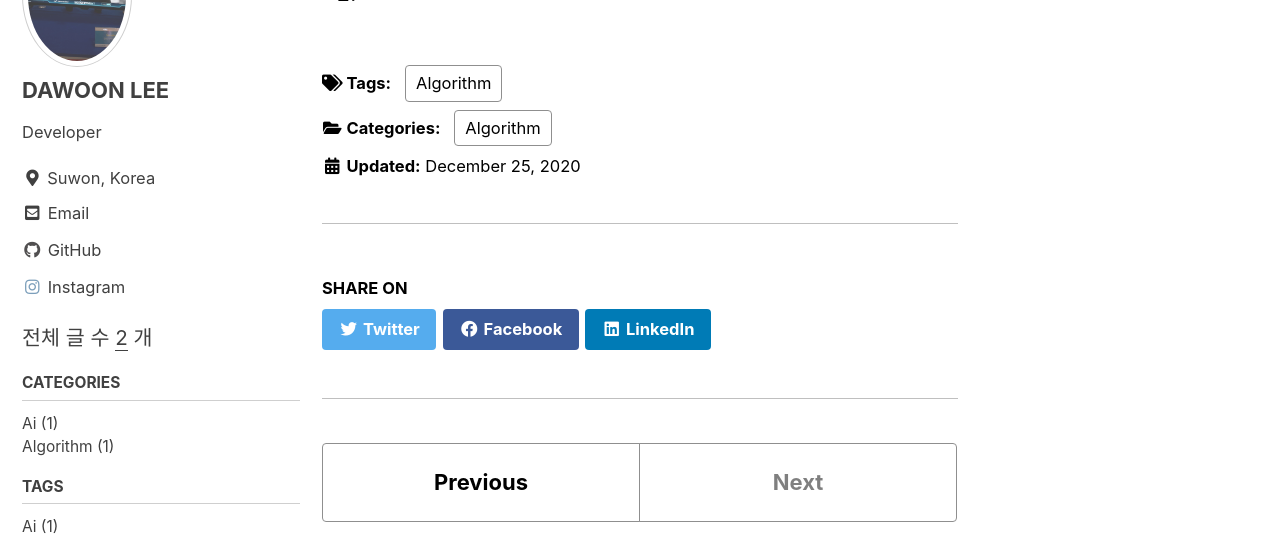
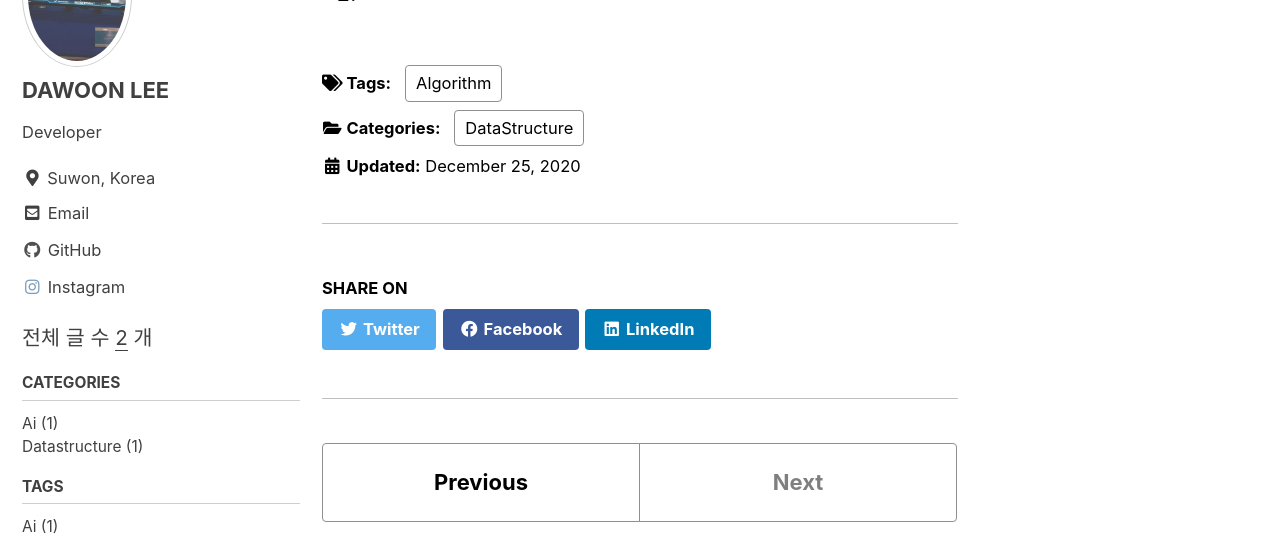
Before and after one commit to rhdrlvnd/rhdrlvnd.github.io, a Jekyll site: the page built from _posts/Algorithm/2020-12-25-BOJ14235.md, in a window 1280 px wide and 900 px high, scrolled down 1652 px. Shown: the part 142-682 px from the top of the window. Built offline with Jekyll 4.4.1, drawn with Linux system fonts in a browser that asks for light colours; cached includes are drawn as plain includes.

Commit message:
Update 2020-12-25-BOJ14235.md

```diff
--- a/_posts/Algorithm/2020-12-25-BOJ14235.md
+++ b/_posts/Algorithm/2020-12-25-BOJ14235.md
@@ -3,7 +3,7 @@ title:  BOJ 14235 크리스마스 선물
 excerpt: BOJ 14235 크리스마스 선물
 search: true
 categories:
-  - Algorithm
+  - DataStructure
 tags:
   - Algorithm
 last_modified_at: 2020-12-25T15:00:00+09:00
```
